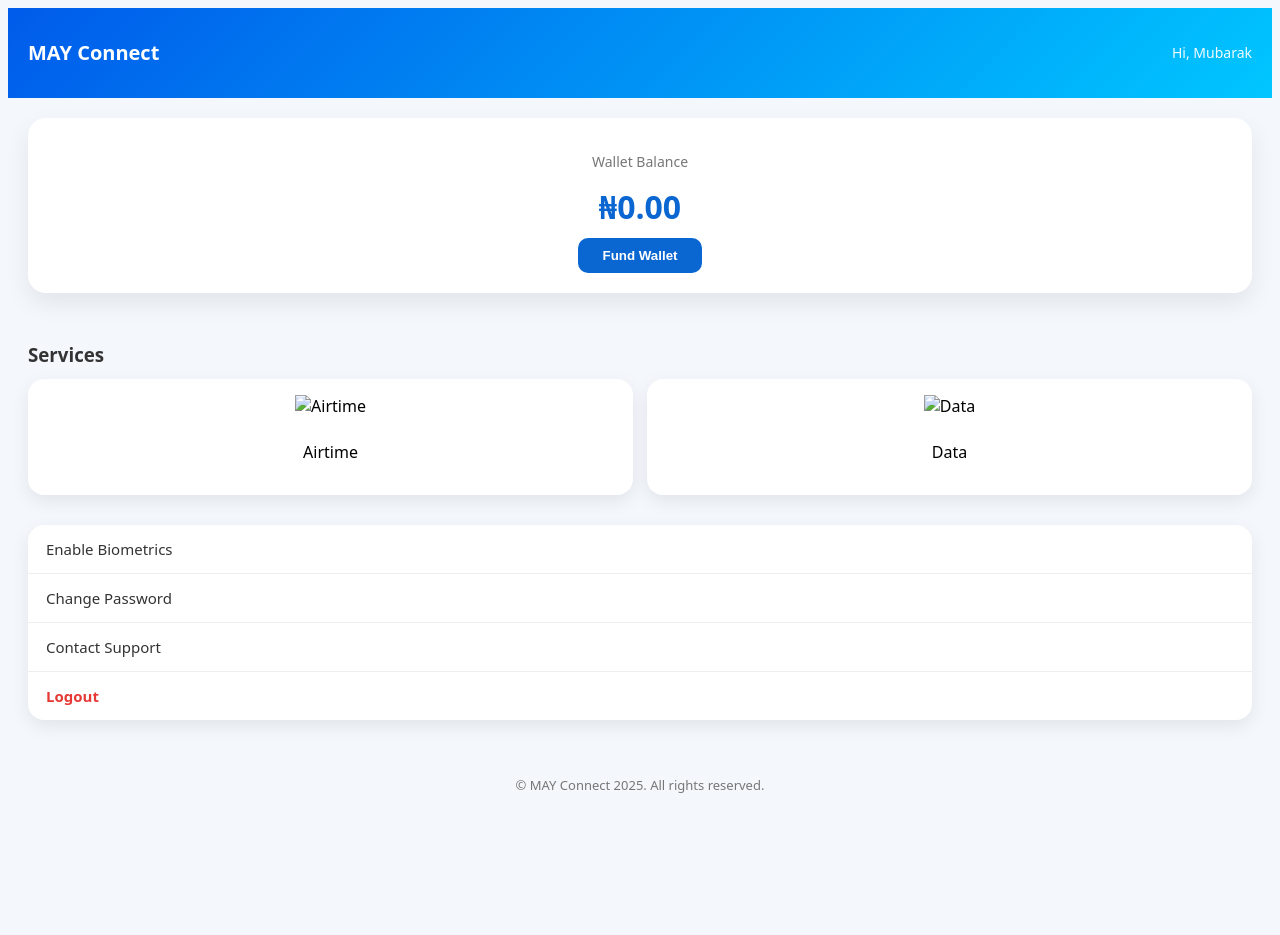
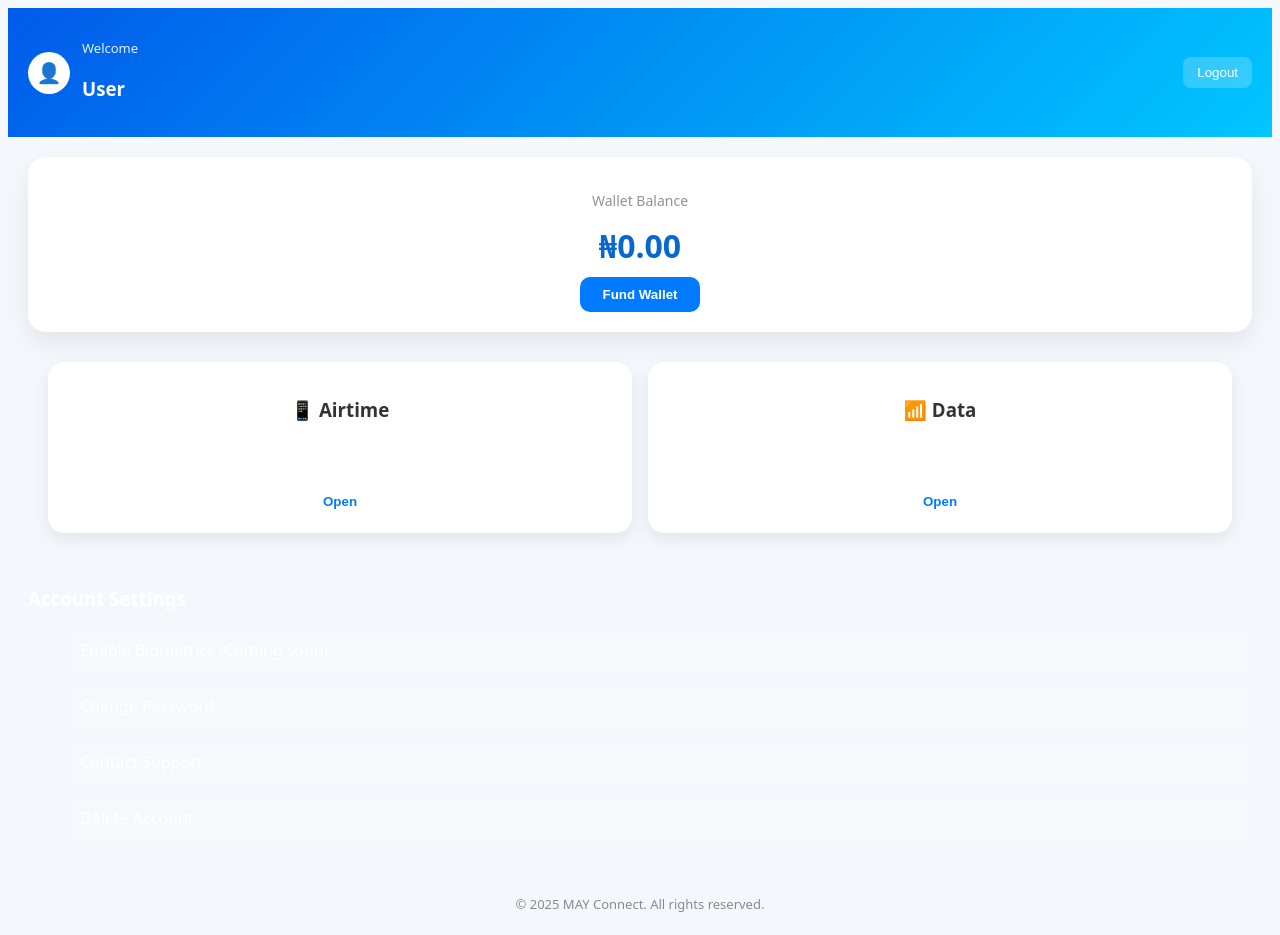
Before and after one commit to MuBaRaK1325/mayconnect-frontend, a plain HTML site: page dashboard.html in a window 1280 px wide. Before the commit the page ends 816 px from the top, so only its background shows below. Drawn offline with Linux system fonts and the light colour scheme.

Commit message:
Add professional dashboard UI

```diff
--- a/dashboard.html
+++ b/dashboard.html
@@ -3,51 +3,61 @@
 <head>
   <meta charset="UTF-8" />
   <title>MAY Connect Dashboard</title>
-  <meta name="viewport" content="width=device-width, initial-scale=1.0" />
+  <meta name="viewport" content="width=device-width, initial-scale=1" />
   <link rel="stylesheet" href="styles.css" />
+  <script src="app.js" defer></script>
 </head>
 
 <body class="dashboard-page">
 
-  <!-- TOP BAR -->
+  <!-- HEADER -->
   <header class="dashboard-header">
-    <h1>MAY Connect</h1>
-    <span class="user-name">Hi, Mubarak</span>
+    <div class="user-info">
+      <div class="avatar">👤</div>
+      <div>
+        <p class="welcome-text">Welcome</p>
+        <h3 id="user-name">User</h3>
+      </div>
+    </div>
+
+    <button class="logout-btn" onclick="logout()">Logout</button>
   </header>
 
-  <!-- WALLET CARD -->
+  <!-- WALLET -->
   <section class="wallet-card">
     <p class="wallet-label">Wallet Balance</p>
-    <h2 class="wallet-amount">₦0.00</h2>
-    <button class="wallet-btn">Fund Wallet</button>
+    <h1 class="wallet-amount">₦0.00</h1>
+    <button class="fund-btn">Fund Wallet</button>
   </section>
 
   <!-- SERVICES -->
   <section class="services">
-    <h3>Services</h3>
-    <div class="service-grid">
-      <div class="service-card">
-        <img src="airtime.png" alt="Airtime" />
-        <p>Airtime</p>
-      </div>
-      <div class="service-card">
-        <img src="data.png" alt="Data" />
-        <p>Data</p>
-      </div>
+    <div class="service-card">
+      <h3>📱 Airtime</h3>
+      <p>Buy cheap airtime</p>
+      <button>Open</button>
+    </div>
+
+    <div class="service-card">
+      <h3>📶 Data</h3>
+      <p>Buy data bundles</p>
+      <button>Open</button>
     </div>
   </section>
 
-  <!-- MENU -->
-  <section class="menu">
-    <a href="#">Enable Biometrics</a>
-    <a href="#">Change Password</a>
-    <a href="#">Contact Support</a>
-    <a href="#" class="logout">Logout</a>
+  <!-- SETTINGS -->
+  <section class="settings">
+    <h3>Account Settings</h3>
+    <ul>
+      <li>Enable Biometrics (Coming soon)</li>
+      <li>Change Password</li>
+      <li>Contact Support</li>
+      <li>Delete Account</li>
+    </ul>
   </section>
 
-  <!-- FOOTER -->
   <footer class="dashboard-footer">
-    © MAY Connect 2025. All rights reserved.
+    © 2025 MAY Connect. All rights reserved.
   </footer>
 
 </body>
--- a/styles.css
+++ b/styles.css
@@ -1,3 +1,134 @@
+/* ========== DASHBOARD ========== */
+
+.dashboard-page {
+  min-height: 100vh;
+  background: linear-gradient(180deg, #007bff, #0099ff);
+  font-family: "Poppins", sans-serif;
+  color: #fff;
+}
+
+/* Header */
+.dashboard-header {
+  display: flex;
+  justify-content: space-between;
+  align-items: center;
+  padding: 16px 20px;
+}
+
+.user-info {
+  display: flex;
+  align-items: center;
+  gap: 12px;
+}
+
+.avatar {
+  width: 42px;
+  height: 42px;
+  background: #fff;
+  color: #007bff;
+  border-radius: 50%;
+  display: flex;
+  align-items: center;
+  justify-content: center;
+  font-size: 20px;
+}
+
+.welcome-text {
+  font-size: 13px;
+  opacity: 0.9;
+}
+
+.logout-btn {
+  background: rgba(255,255,255,0.2);
+  border: none;
+  color: #fff;
+  padding: 8px 14px;
+  border-radius: 8px;
+}
+
+/* Wallet */
+.wallet-card {
+  background: #fff;
+  color: #007bff;
+  margin: 20px;
+  padding: 22px;
+  border-radius: 20px;
+  text-align: center;
+  box-shadow: 0 10px 30px rgba(0,0,0,0.2);
+}
+
+.wallet-label {
+  font-size: 14px;
+  opacity: 0.8;
+}
+
+.wallet-amount {
+  margin: 12px 0;
+  font-size: 32px;
+}
+
+.fund-btn {
+  background: #007bff;
+  color: #fff;
+  border: none;
+  padding: 10px 22px;
+  border-radius: 10px;
+  font-weight: 600;
+}
+
+/* Services */
+.services {
+  display: grid;
+  grid-template-columns: repeat(2, 1fr);
+  gap: 16px;
+  padding: 0 20px;
+}
+
+.service-card {
+  background: rgba(255,255,255,0.15);
+  padding: 18px;
+  border-radius: 16px;
+  text-align: center;
+}
+
+.service-card button {
+  margin-top: 10px;
+  background: #fff;
+  color: #007bff;
+  border: none;
+  padding: 8px 18px;
+  border-radius: 8px;
+  font-weight: 600;
+}
+
+/* Settings */
+.settings {
+  margin: 24px 20px;
+}
+
+.settings h3 {
+  margin-bottom: 10px;
+}
+
+.settings ul {
+  list-style: none;
+}
+
+.settings li {
+  padding: 12px;
+  background: rgba(255,255,255,0.15);
+  margin-bottom: 10px;
+  border-radius: 12px;
+}
+
+/* Footer */
+.dashboard-footer {
+  text-align: center;
+  font-size: 13px;
+  opacity: 0.85;
+  padding: 20px;
+}
+
 /* ================= DASHBOARD PAGE ================= */
 
 .dashboard-page {
```
